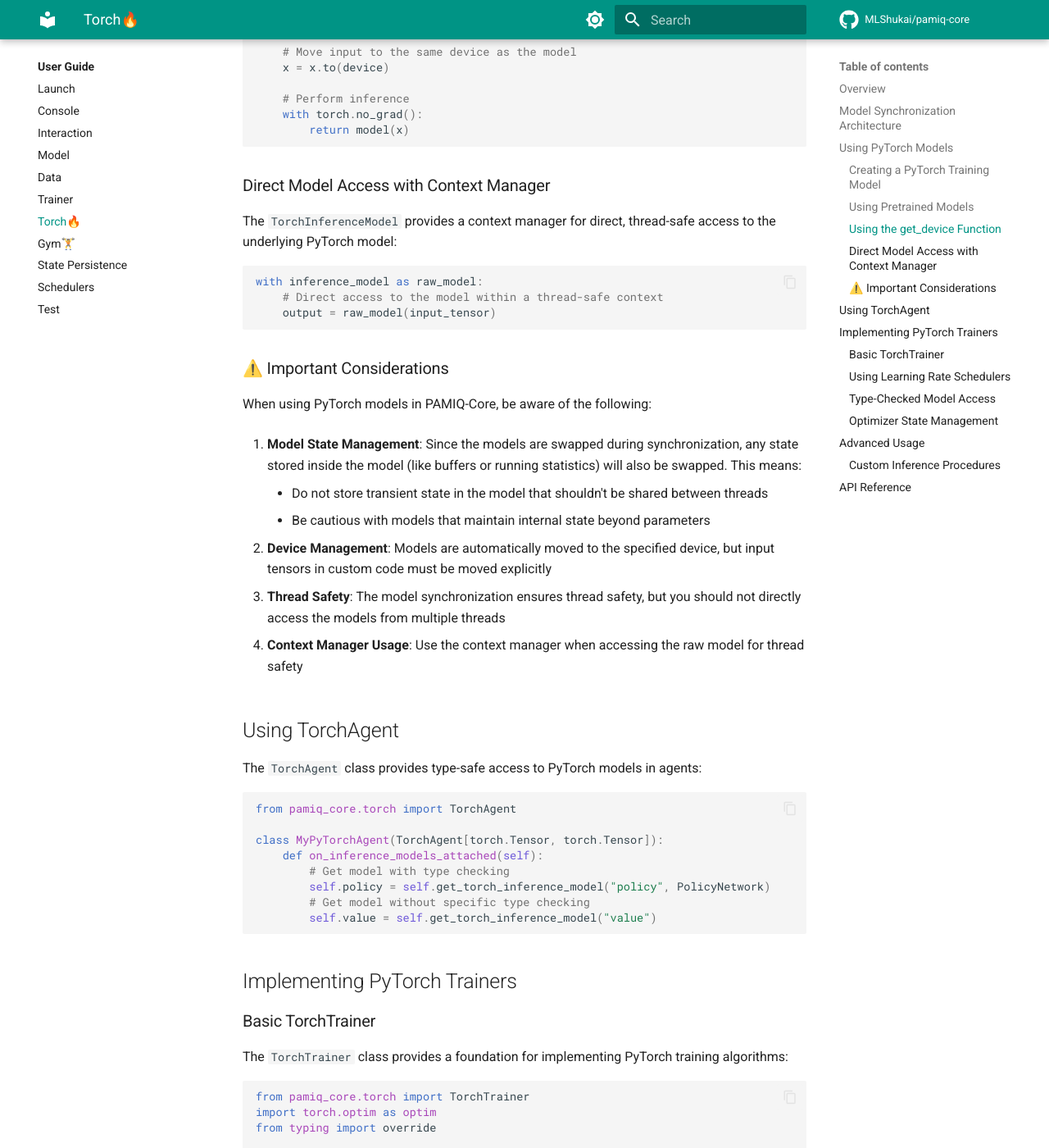
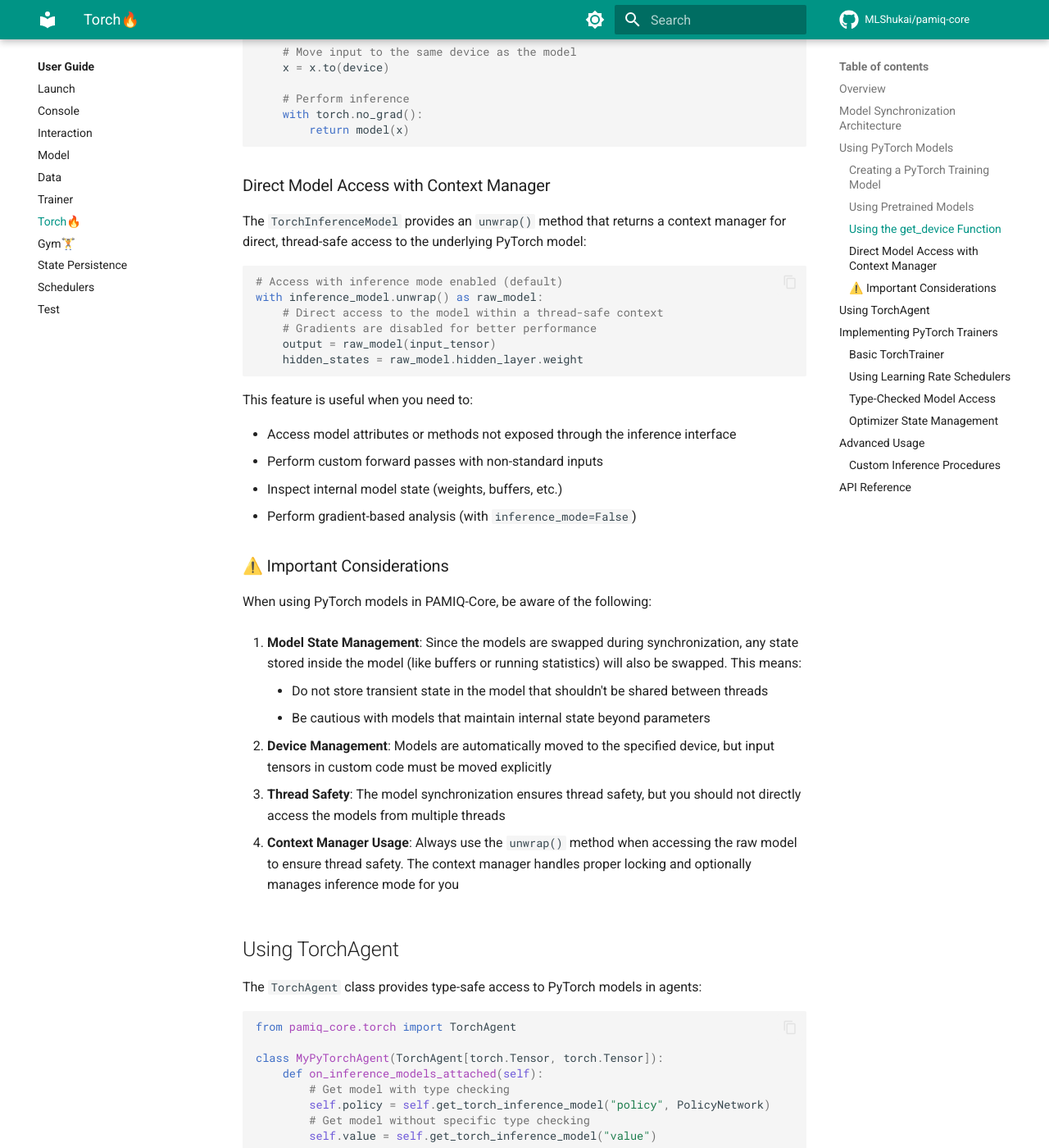
Before and after one commit to MLShukai/pamiq-core, an MkDocs documentation site: the page built from docs/user-guide/torch.md, in a window 1280 px wide and 1400 px high, scrolled down 3225 px. Shown: the whole window at 82% size. Built offline with MkDocs 1.6.1 and Material for MkDocs 9.7.7, drawn with Linux system fonts in a browser that asks for light colours; comment, search, counter and statistics services are not loaded.

Commit message:
docs(torch): update TorchInferenceModel to include unwrap() method for thread-safe access

````diff
--- a/docs/user-guide/torch.md
+++ b/docs/user-guide/torch.md
@@ -127,13 +127,23 @@
 
 ### Direct Model Access with Context Manager
 
-The `TorchInferenceModel` provides a context manager for direct, thread-safe access to the underlying PyTorch model:
+The `TorchInferenceModel` provides an `unwrap()` method that returns a context manager for direct, thread-safe access to the underlying PyTorch model:
 
 ```python
-with inference_model as raw_model:
+# Access with inference mode enabled (default)
+with inference_model.unwrap() as raw_model:
     # Direct access to the model within a thread-safe context
+    # Gradients are disabled for better performance
     output = raw_model(input_tensor)
+    hidden_states = raw_model.hidden_layer.weight
 ```
+
+This feature is useful when you need to:
+
+- Access model attributes or methods not exposed through the inference interface
+- Perform custom forward passes with non-standard inputs
+- Inspect internal model state (weights, buffers, etc.)
+- Perform gradient-based analysis (with `inference_mode=False`)
 
 ### ⚠️ Important Considerations
 
@@ -148,7 +158,7 @@
 
 3. **Thread Safety**: The model synchronization ensures thread safety, but you should not directly access the models from multiple threads
 
-4. **Context Manager Usage**: Use the context manager when accessing the raw model for thread safety
+4. **Context Manager Usage**: Always use the `unwrap()` method when accessing the raw model to ensure thread safety. The context manager handles proper locking and optionally manages inference mode for you
 
 ## Using TorchAgent
 
````
Also changed, not shown: docs/api/torch.md (+1 -0 lines).
